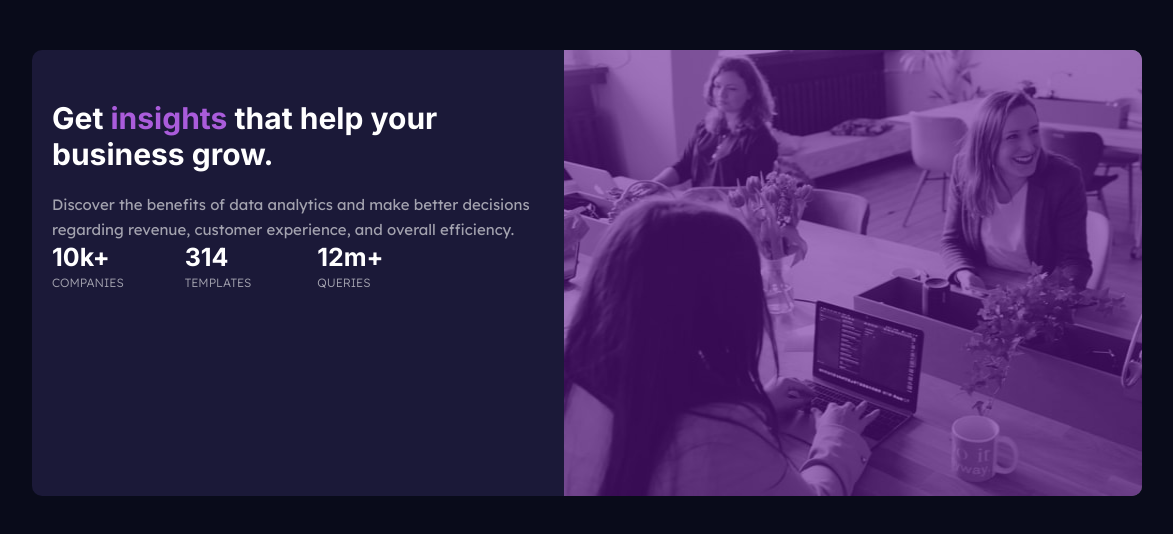
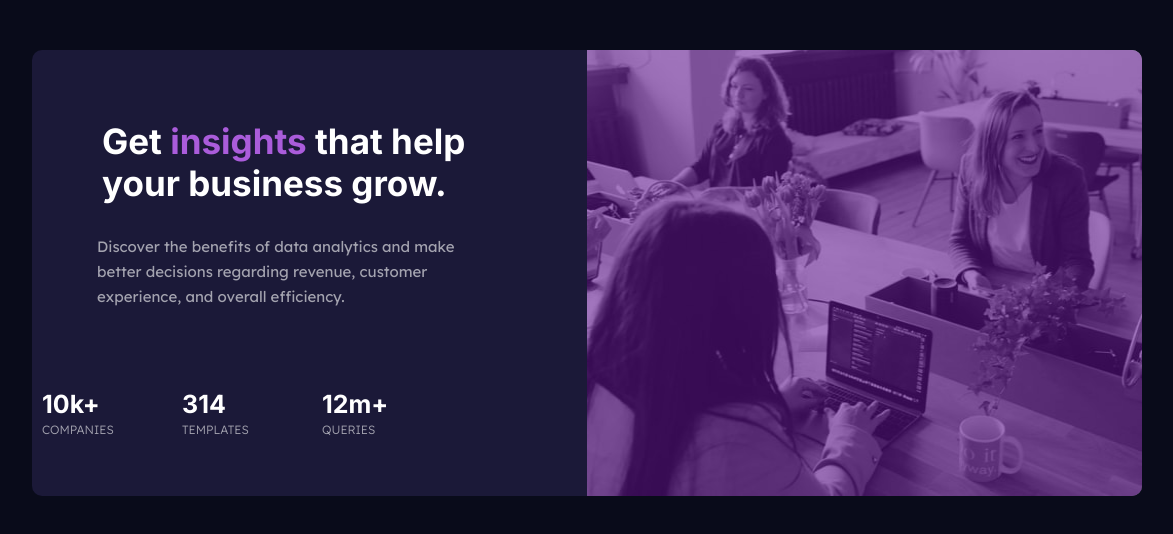
Before and after one commit to zofiadob/stats-preview-card-component, a plain HTML site: page index.html in a window 1536 px wide. Shown: the whole page, without its empty margins (181-1354 px from the left). Drawn offline with Linux system fonts and the light colour scheme.

Commit message:
large view styling

```diff
--- a/styles.css
+++ b/styles.css
@@ -92,9 +92,6 @@ div > h1 + p{
 
 
 @media all and (min-width: 1300px) {
-    body{
-        margin: auto;
-    }
 
     .box-all{
         max-width: 1110px;
@@ -109,6 +106,7 @@ div > h1 + p{
 
     .img-box:nth-of-type(3){
         display: inline-flex;
+        width: 50%;
     }
 
     .img-box:nth-of-type(3) > div{
@@ -123,21 +121,43 @@ div > h1 + p{
 
     .bigger-box{
         text-align: left;
+        margin: 0;
+        width: 50%;
     }
 
-    .bigger-box p, .stats{
-        margin: 0;
+    h1{
+        margin-top: 60px;
+        margin-right: 110px;
+        margin-bottom: 20px;
+        margin-left: 70px;
+        font-size: 35px;
+
+    }
+
+    .bigger-box > h1 + p{
+        margin-top: 30px;
+        margin-right: 110px;
+        margin-bottom: 70px;
+        margin-left: 65px;
         padding: 0;
     }
 
     .stats{
-        width: 40%;
+        width: 120px;
         display: table-cell;
+    }
+
+    .stats{
+        margin-left: 70px;
+    }
+
+    .stats > p{
+        margin: 0;
     }
 
     div#color{
         border-radius: 0 10px 10px 0;
-        min-width: 578px;
+        min-width: 555px;
         min-height: 446px;
     }
 
```
